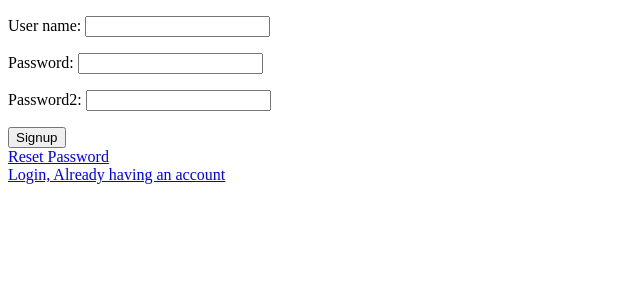
After one commit to VickyTheCoder/auth-2, a Django app: page /signup in a window 1280 px wide. The commit adds this page. Shown: the top 300 px of the page, without its empty margins (0-640 px from the left). Run offline with Django 5.2, Linux system fonts and the light colour scheme.

Commit message:
Added Signup

```diff
--- a/cust/forms.py
+++ b/cust/forms.py
@@ -3,3 +3,8 @@ from django import forms
 class LoginForm(forms.Form):
     user_name = forms.CharField(max_length=50)
     password = forms.CharField(widget=forms.PasswordInput)
+
+class SignupForm(forms.Form):
+    user_name = forms.CharField(max_length=50)
+    password = forms.CharField(widget=forms.PasswordInput)
+    password2 = forms.CharField(widget=forms.PasswordInput)
--- a/demo_auth/urls.py
+++ b/demo_auth/urls.py
@@ -22,4 +22,6 @@ urlpatterns = [
     path('', ui_views.login_page),
     path('login', cust_views.login_user),
     path('logout', cust_views.logout_user),
+    path('signup', ui_views.signup_page),
+    path('new/user', cust_views.add_user),
 ]
--- a/templates/index.html
+++ b/templates/index.html
@@ -13,5 +13,9 @@
         {% block profile %}
 
         {% endblock %}
+
+        {% block signup %}
+
+        {% endblock %}
     </body>
 </html>
--- /dev/null
+++ b/templates/signup.html
@@ -0,0 +1,11 @@
+{% extends 'index.html' %}
+
+{% block signup %}
+    <form action="/new/user" method="post">
+        {% csrf_token %}
+        {{ signup_form.as_p }}
+        <input type="submit" value="Signup">
+    </form>
+    <a href="/reset/password">Reset Password</a><br>
+    <a href="/">Login, Already having an account</a>
+{% endblock %}
--- a/ui/views.py
+++ b/ui/views.py
@@ -1,8 +1,14 @@
 from django.shortcuts import render
-from cust.forms import LoginForm
+from cust.forms import LoginForm, SignupForm
 # Create your views here.
 def login_page(request):
     if request.method == 'GET':
         return render(request=request,
                       template_name='login.html',
                       context={'login_form': LoginForm})
+
+def signup_page(request):
+    if request.method == 'GET':
+        return render(request=request,
+                      template_name='signup.html',
+                      context={'signup_form': SignupForm})
```
Also changed, not shown: cust/views.py (+26 -0 lines).
